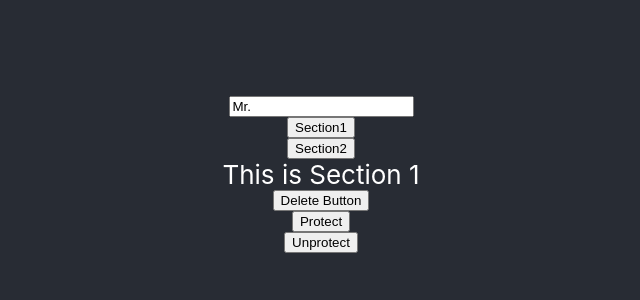
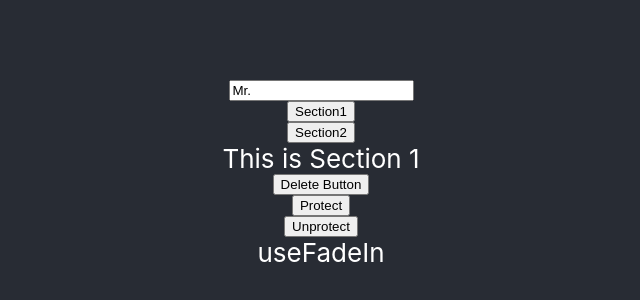
Before and after one commit to Parkchangun/react-hook-pracitce, a React (Create React App) app: page / in a window 1280 px wide. Shown: the part 226-526 px from the top of the page, without its empty margins (319-959 px from the left). Built offline with nearby package versions, Linux system fonts and the light colour scheme.

Commit message:
create useFadeIn

```diff
--- a/src/App.js
+++ b/src/App.js
@@ -1,5 +1,5 @@
 import './App.css';
-import { useBeforeLeave, useClick, useConfirm, useInput, usePreventLeave, useTabs, useTitle } from './hooks';
+import { useBeforeLeave, useClick, useConfirm, useFadeIn, useInput, usePreventLeave, useTabs, useTitle } from './hooks';
 
 const content = [{
   tab: 'Section1', content: 'This is Section 1',
@@ -16,6 +16,7 @@ const App = () => {
     console.log('test');
   };
   const inputRef = useClick();
+  const fadeRef = useFadeIn(2);
 
   setTimeout(() => titleUpdater('Home'), 2000);
 
@@ -37,6 +38,7 @@ const App = () => {
       <button onClick={() => confirmDelete()}>Delete Button</button>
       <button onClick={() => protect()}>Protect</button>
       <button onClick={() => unprotect()}>Unprotect</button>
+      <div {...fadeRef}>useFadeIn</div>
     </header>
   </div>);
 };
--- /dev/null
+++ b/src/hooks/useFadeIn.js
@@ -0,0 +1,19 @@
+import { useEffect, useRef } from 'react';
+
+const useFadeIn = (duration = 1) => {
+  const element = useRef();
+
+  useEffect(() => {
+    if(typeof duration !== 'number') return;
+    if (element.current) {
+      const { current } = element;
+      current.style.transition = `opacity ${duration}s`;
+      current.style.opacity = 1;
+    }
+  }, []);
+
+  return { ref: element, style: { opacity: 0 } };
+
+};
+
+export default useFadeIn;
```
Also changed, not shown: src/hooks/index.js (+8 -7 lines).
